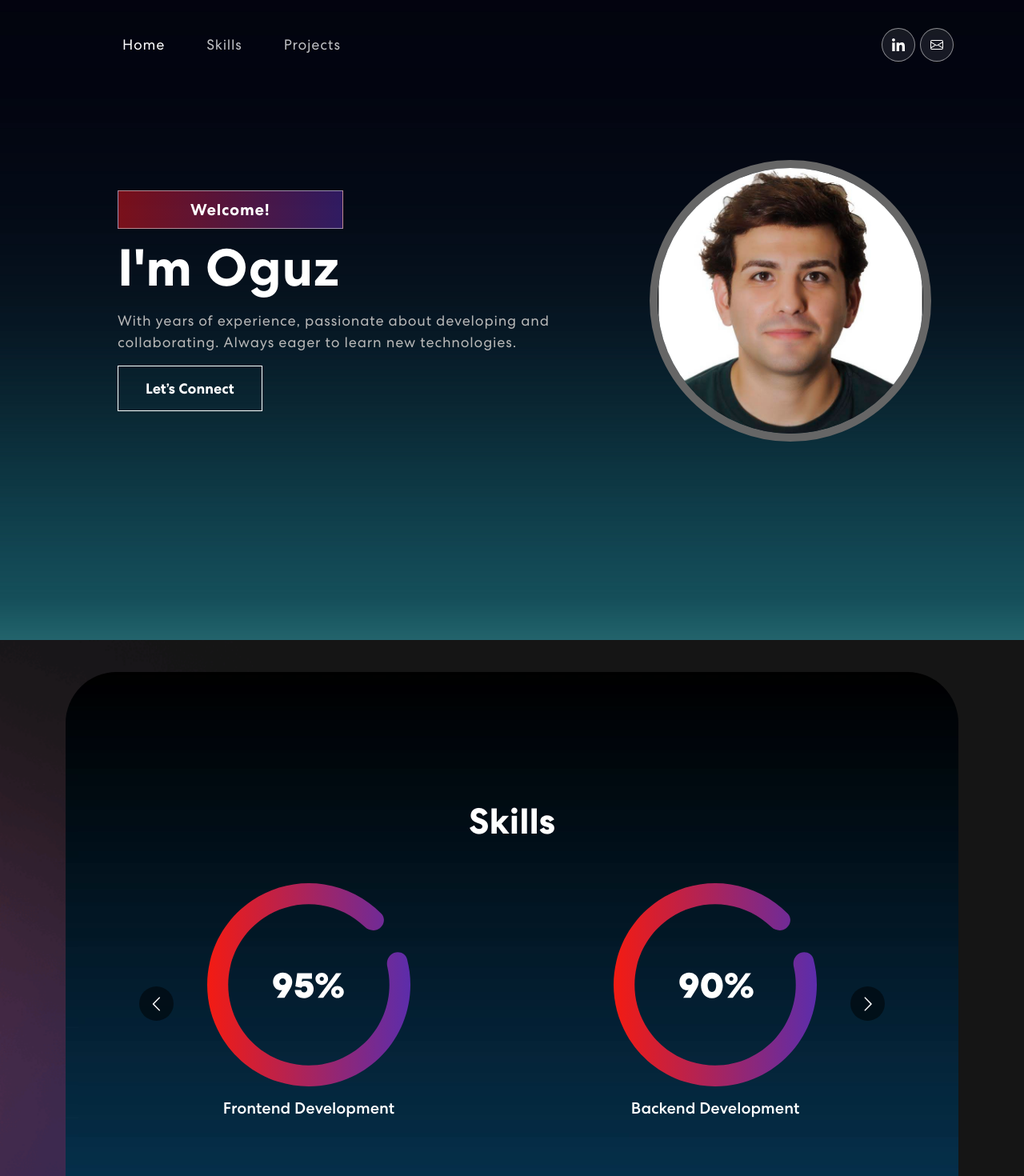
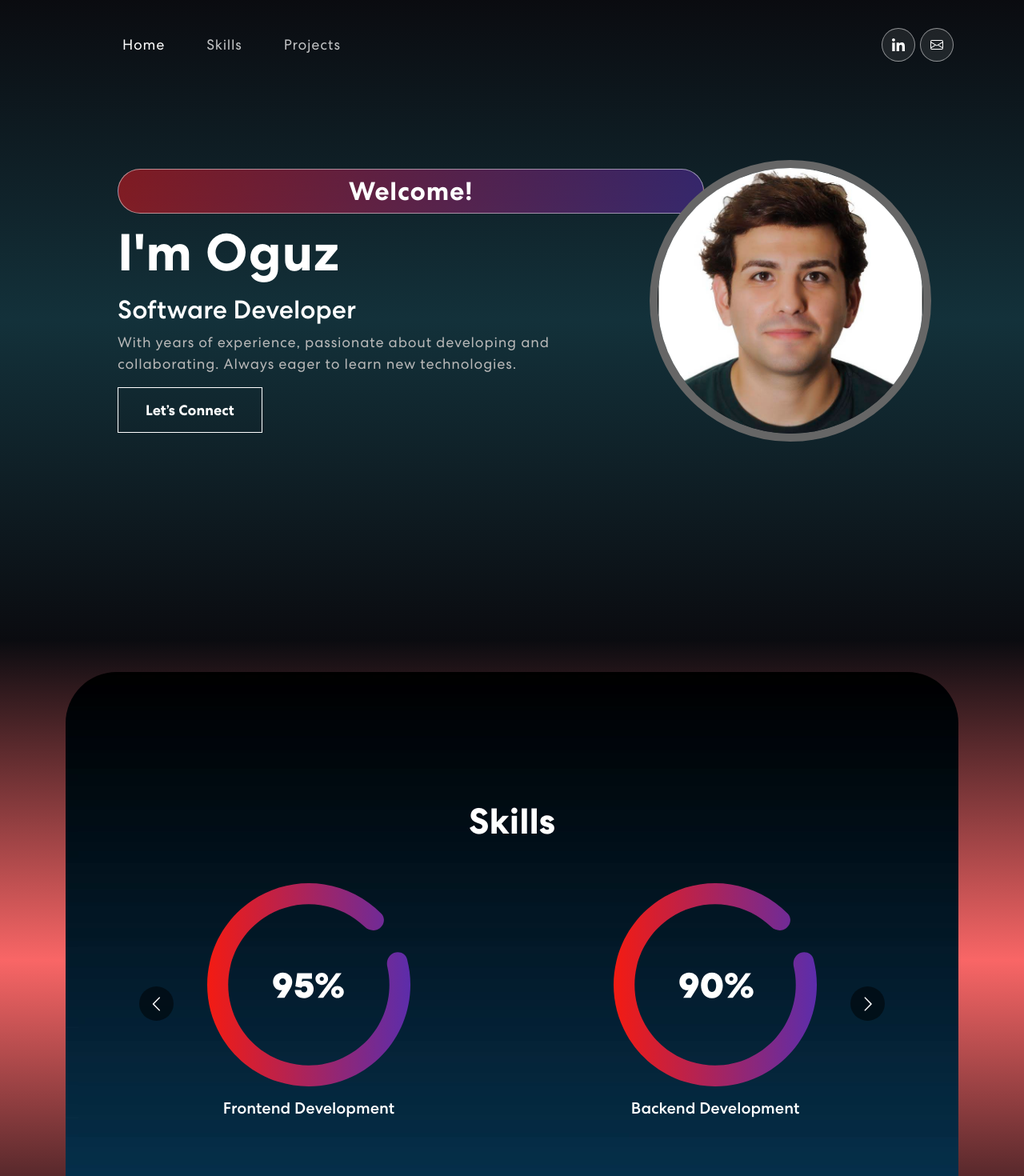
Before and after one commit to okaanyildiz/react-portfolio-app, a React (Create React App) app: page / in a window 1280 px wide. Shown: the top 1470 px of the page at 80% size. Built offline with nearby package versions, Linux system fonts and the light colour scheme; no server answers.

Commit message:
Change whole background style

```diff
--- a/src/App.css
+++ b/src/App.css
@@ -278,22 +278,28 @@ nav.navbar .navbar-toggler[aria-expanded="true"] .navbar-toggler-icon {
     margin-top: 0;
     padding: 200px 0 100px 130px;
     height: 100vh;
-    background-image: url('./assets/img/banner2.webp');
+    /* background-image: url('./assets/img/banner2.webp');
     background-image: url('./assets/img/banner1.jpeg');
+    background-image: url('./assets/img/banner3.jpeg'); */
+    background: linear-gradient(rgba(3, 5, 14, 0.5), rgba(20, 80, 98, 0.5), rgba(3, 5, 14, 0.5));
     background-position: top center;
     background-size: cover;
     background-repeat: no-repeat;
 }
 
 .banner .tagline {
-    font-weight: 700;
+    font-weight: bolder;
     letter-spacing: 0.8px;
-    padding: 8px 90px;
+    padding: .2rem 18rem;
     background: linear-gradient(90.21deg, rgba(248, 21, 21, 0.5) -5.91%, rgba(74, 47, 189, 0.5) 111.58%);
     border: 1px solid rgba(255, 255, 255, 0.5);
-    font-size: 20px;
+    border-radius: 50px;
+    font-size: 2rem;
     margin-bottom: 16px;
     display: inline-block;
+    /* background: -webkit-linear-gradient(rgb(246, 75, 1), rgba(12, 207, 81, 0.682));
+    -webkit-background-clip: text;
+    -webkit-text-fill-color: transparent; */
 }
 
 .banner h1 {
@@ -394,7 +400,8 @@ nav.navbar .navbar-toggler[aria-expanded="true"] .navbar-toggler-icon {
     padding: 0 0 50px 0;
     position: relative;
     height: 100vh;
-    background-image: url('./assets/img/footer-bg.png');
+    /* background-image: url('./assets/img/footer-bg.png'); */
+    background: linear-gradient(rgba(3, 5, 14, 0.5), #F96666, rgba(3, 5, 14, 0.5));
     background-size: cover;
 }
 
@@ -437,6 +444,7 @@ nav.navbar .navbar-toggler[aria-expanded="true"] .navbar-toggler-icon {
     padding: 60px 0;
     display: flex;
     background-image: url("./assets/img/project-back.jpeg");
+    background: linear-gradient(rgba(3, 5, 14, 0.5), rgba(49, 123, 170, 0.5), rgba(3, 5, 14, 0.5));
 }
 
 .project h2 {
@@ -582,7 +590,7 @@ nav.navbar .navbar-toggler[aria-expanded="true"] .navbar-toggler-icon {
 /* FOOTER and NEWSLETTER */
 .footer {
     padding: 0 0 50px 0;
-    background-image: url('./assets/img/footer-bg.png');
+    background: linear-gradient(rgba(3, 5, 14, 0.5), rgba(67, 33, 114, 0.894), rgba(3, 5, 14, 0.5));
     height: 50vh;
 }
 
--- a/src/components/Banner.jsx
+++ b/src/components/Banner.jsx
@@ -1,7 +1,5 @@
 import { Container, Row, Col } from "react-bootstrap";
 import profilImg from "../assets/img/profil-img.jpg";
-import 'animate.css';
-import TrackVisibility from 'react-on-screen';
 import { HashLink } from 'react-router-hash-link';
 import {
     BrowserRouter as Router
@@ -15,26 +13,20 @@ function Banner() {
                 <Container>
                     <Row className="align-items-center">
                         <Col xs={12} md={6} xl={7}>
-                            <TrackVisibility>
-                                {({ isVisible }) =>
-                                    <div className={isVisible ? "animate__animated animate__fadeIn" : ""}>
+                            <div>
                                 <span className="tagline">Welcome!</span>
                                 <h1>I'm Oguz</h1>
-                                        {/* <h2>Software Developer</h2> */}
+                                <h2>Software Developer</h2>
                                 <p>With years of experience, passionate about developing and collaborating. Always eager to learn new technologies.</p>
                                 <HashLink to='#footer'>
                                     <button onClick={() => console.log('connect')}>Let’s Connect</button>
                                 </HashLink>
-                                    </div>}
-                            </TrackVisibility>
+                            </div>
                         </Col>
                         <Col xs={12} md={4} xl={5}>
-                            <TrackVisibility>
-                                {({ isVisible }) =>
-                                    <div className={isVisible ? "animate__animated animate__zoomIn" : ""}>
+                            <div>
                                 <img src={profilImg} alt="Header Img" />
-                                    </div>}
-                            </TrackVisibility>
+                            </div>
                         </Col>
                     </Row>
                 </Container>
```
Also changed, not shown: src/assets/img/banner3.jpeg (added). Lines whose indentation alone changed are shown as unchanged.
